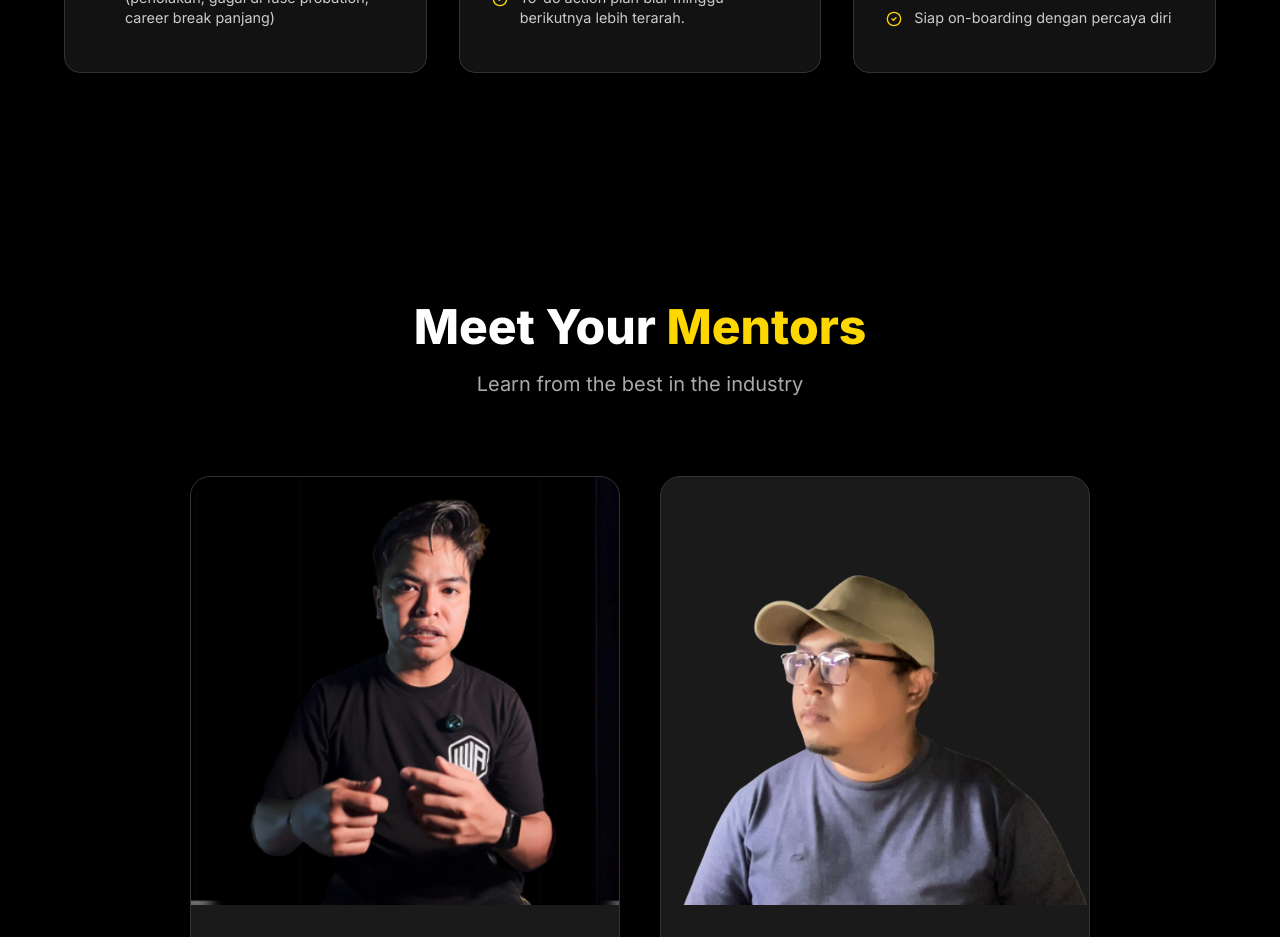
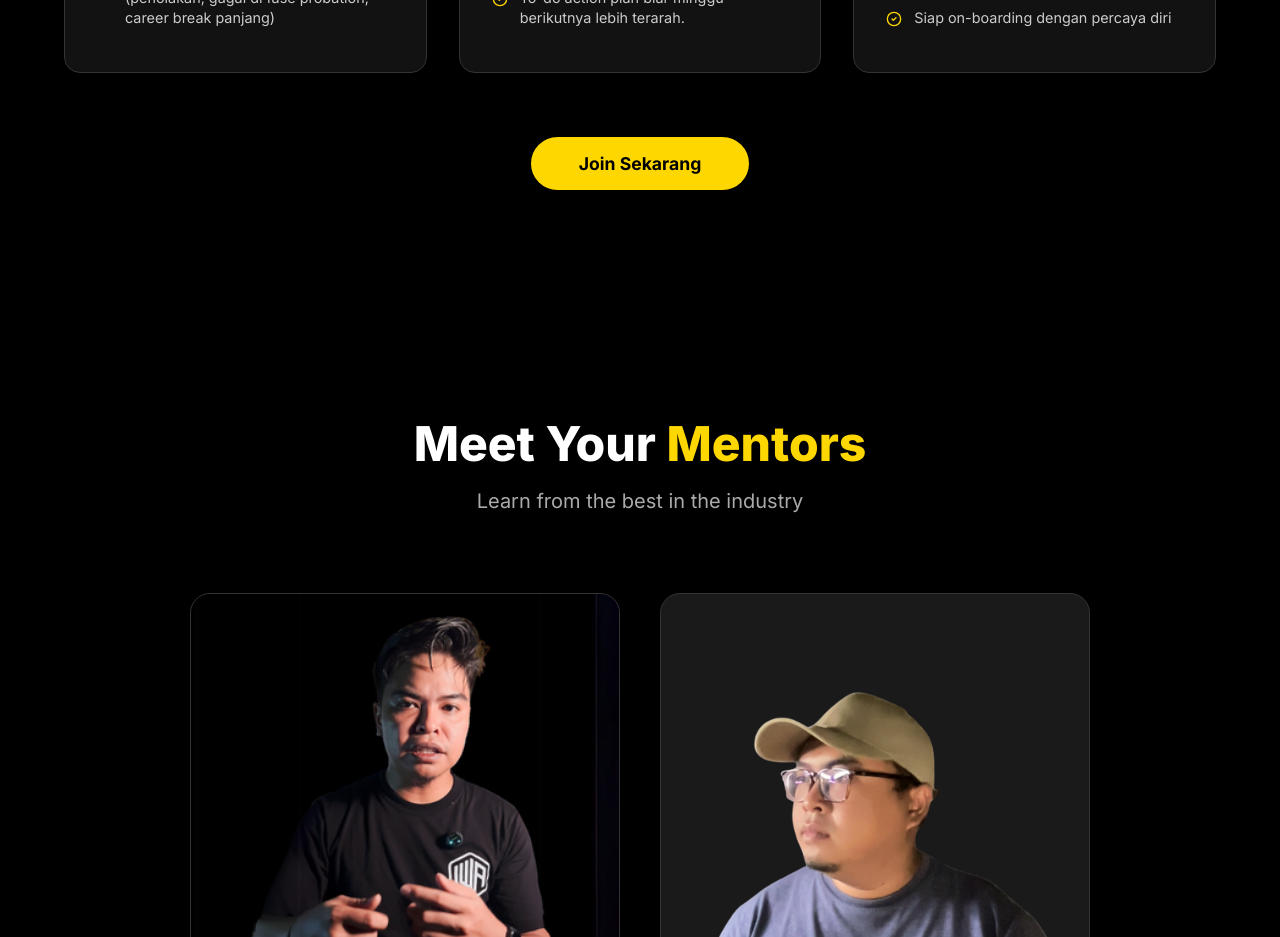
Before and after one commit to alvianzf/learnwithandi.com, a Next.js app: page / in a window 1280 px wide. Shown: the part 5320-6257 px from the top of the page. Built offline with nearby package versions, Linux system fonts and the light colour scheme.

Commit message:
feat: add join sekarang cta to program section

```diff
--- a/src/components/ProgramGallery.module.css
+++ b/src/components/ProgramGallery.module.css
@@ -140,3 +140,26 @@
   margin-top: 3px;
   color: var(--color-accent-yellow, #FFD700);
 }
+
+.ctaWrapper {
+  display: flex;
+  justify-content: center;
+  margin-top: 4rem;
+}
+
+.ctaButton {
+  background-color: var(--color-accent-yellow, #FFD700);
+  color: #000;
+  font-weight: 700;
+  font-size: 1.1rem;
+  padding: 1rem 3rem;
+  border-radius: 50px;
+  text-decoration: none;
+  transition: transform 0.2s, box-shadow 0.2s;
+  display: inline-block;
+}
+
+.ctaButton:hover {
+  transform: translateY(-2px);
+  box-shadow: 0 4px 15px rgba(255, 215, 0, 0.3);
+}
--- a/src/components/ProgramGallery.tsx
+++ b/src/components/ProgramGallery.tsx
@@ -42,6 +42,12 @@ export default function ProgramGallery() {
           </div>
         ))}
       </div>
+
+      <div className={styles.ctaWrapper}>
+        <a href="#offer" className={styles.ctaButton}>
+          Join Sekarang
+        </a>
+      </div>
     </section>
   );
 }
```
